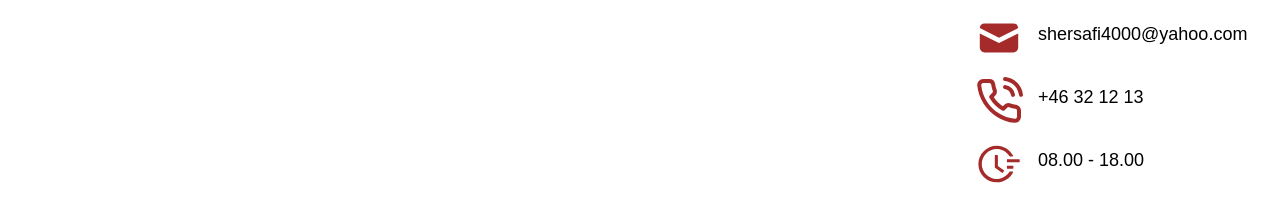
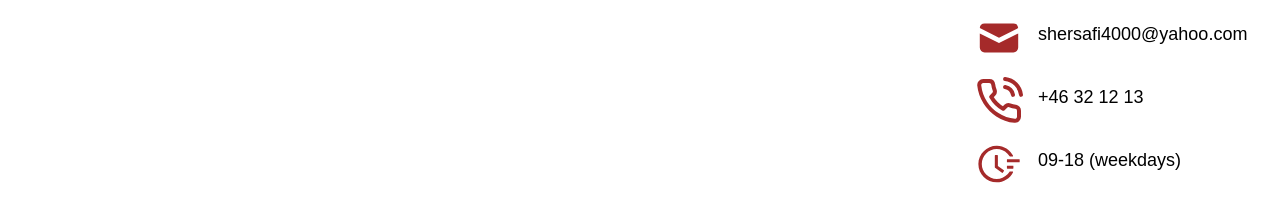
Before and after one commit to ajgcph2019/cykelkaelderen-finklusiv-project, a React (Create React App) app: page / in a window 1280 px wide. Shown: the part 2580-2784 px from the top of the page. Built offline with nearby package versions, Linux system fonts and the light colour scheme.

Commit message:
edited timings

```diff
--- a/src/components/Visitus.js
+++ b/src/components/Visitus.js
@@ -62,8 +62,11 @@ function VisitUs() {
             <div className="contact-info">
               < AiOutlineFieldTime size="3em" color="brown"/>
 
-              <p className="contactDetails">08.00 - 18.00</p>
+              <p className="contactDetails">09-18 (weekdays)</p>
+            {/* <p> 09-15 (Saturdays), Sundays (closed)</p> */}
             </div>
+
+
             <div className="contact-info">
               < AiTwotonePlusCircle className="CVR" size="3em" color="brown"/>
                <span class="inner-num">CVR</span>
```
